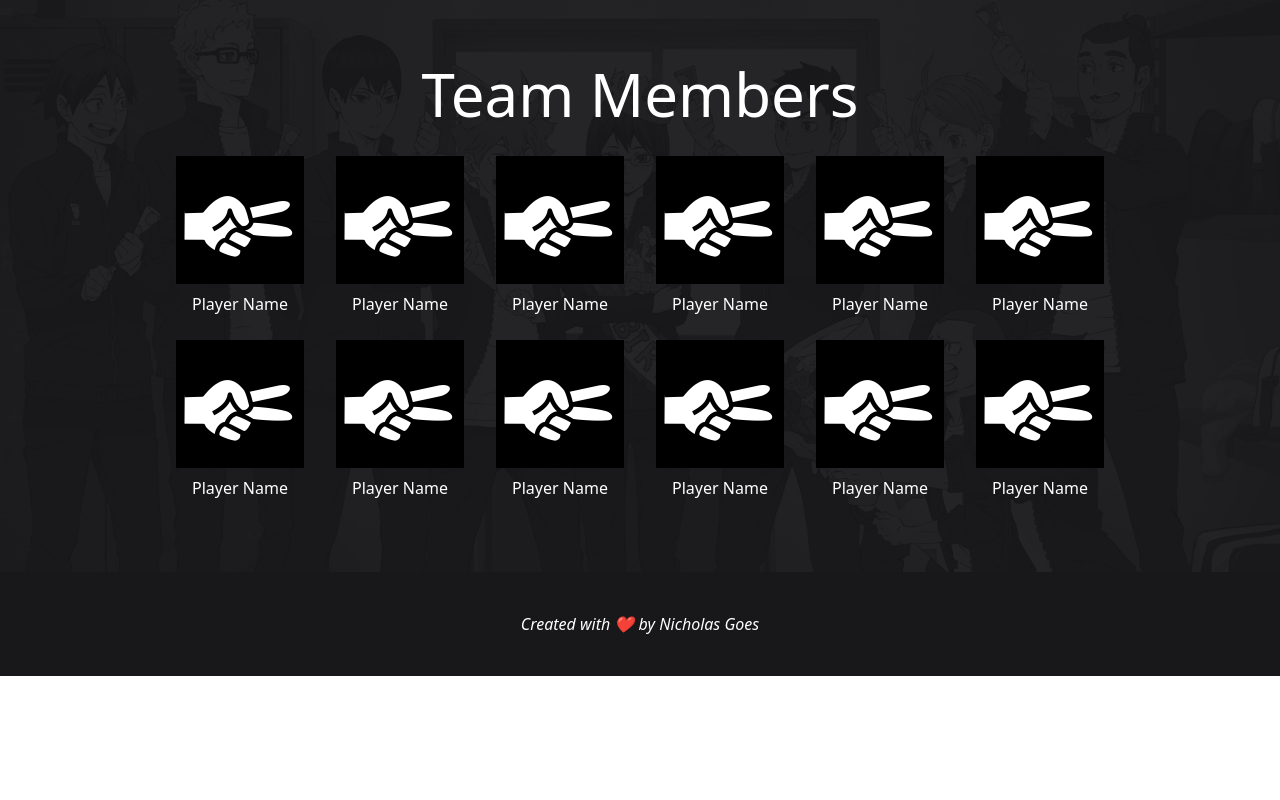
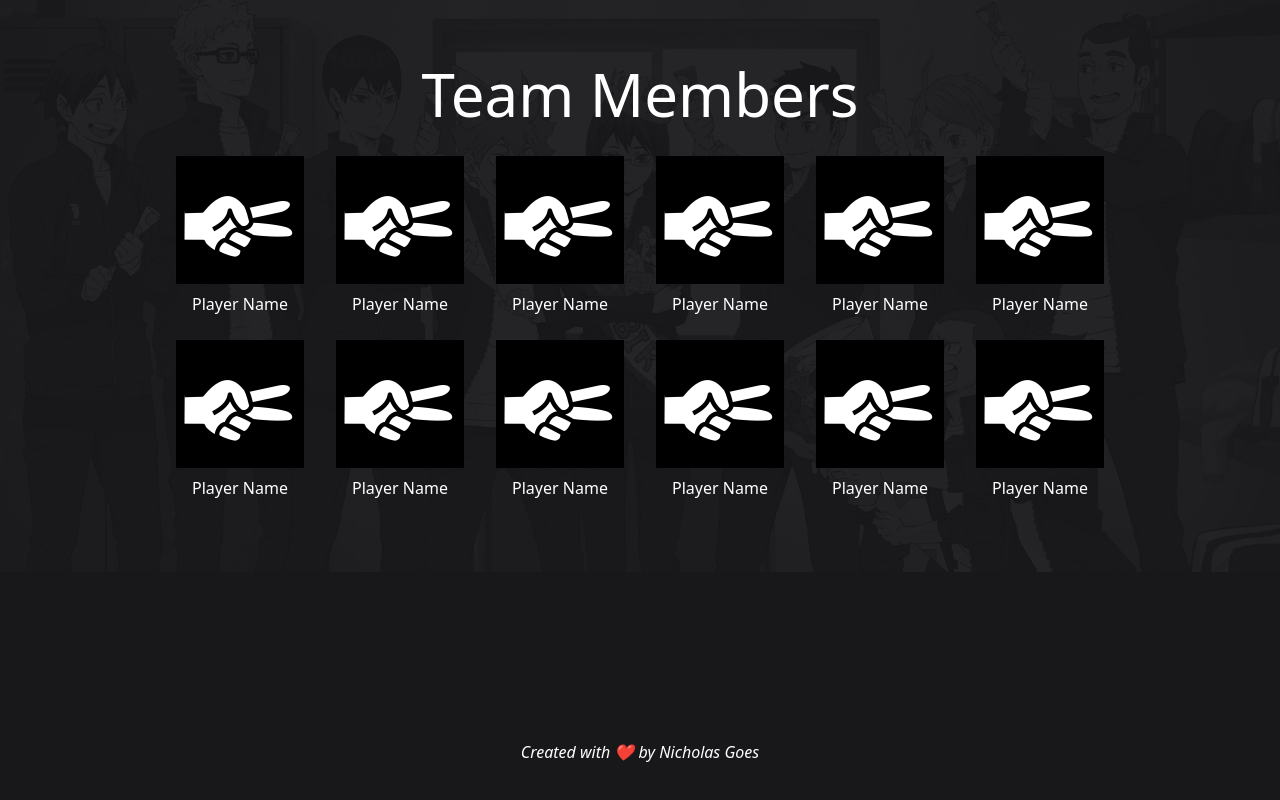
Before and after one commit to Nicholas-Goes/Projeto-Karasuno, a Next.js app: page / in a window 1280 px wide. Shown: the part 1468-2268 px from the top of the page. Before the commit the page ends 2144 px from the top, so only its background shows below. Built offline with nearby package versions, Linux system fonts and the light colour scheme.

Commit message:
added new section

```diff
--- a/components/Games.tsx
+++ b/components/Games.tsx
@@ -1,8 +1,11 @@
 import React from 'react'
+import Image from 'next/image'
 
 function Games() {
   return (
-    <div>Games</div>
+    <section id='Games' className='flex items-center justify-center flex-col bg-zinc-900 p-16'>
+
+    </section>
   )
 }
 
--- a/components/Header.tsx
+++ b/components/Header.tsx
@@ -38,7 +38,7 @@ function Header() {
                     <p className='cursor-pointer'>Team</p>
                 </Link>
 
-                <Link href="#">
+                <Link href="#Games">
                     <p className='cursor-pointer'>Games</p>
                 </Link>
             </div>
--- a/pages/index.tsx
+++ b/pages/index.tsx
@@ -4,6 +4,7 @@ import Header from '../components/Header'
 import Banner from '../components/Banner'
 import About from '../components/About'
 import Team from '../components/Team'
+import Games from '../components/Games'
 
 const Home: NextPage = () => {
   return (
@@ -25,6 +26,8 @@ const Home: NextPage = () => {
         <About />
 
         <Team />
+
+        <Games />
       </main>
 
       <footer className='bg-zinc-900 p-10 flex items-center justify-center'>
--- a/tailwind.config.js
+++ b/tailwind.config.js
@@ -11,5 +11,7 @@ module.exports = {
       }
     },
   },
-  plugins: [],
+  plugins: [
+
+  ],
 }
```
Also changed, not shown: public/promisedland.png (added).
